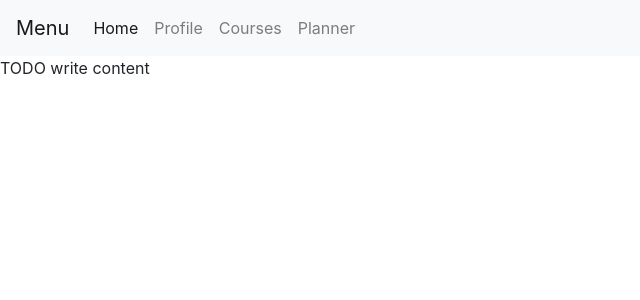
After one commit to MLev98/CISC4900_SP21, a PHP site: page /Courses.html in a window 1280 px wide. The commit adds this page. Shown: the top 300 px of the page, without its empty margins (0-640 px from the left). Run offline with PHP 8.4, Linux system fonts and the light colour scheme.

Commit message:
Added Menu Bar
Added menu bar from bootstrap, need to style profile one. Added two new pages and need to work on them

```diff
--- /dev/null
+++ b/src/Courses.html
@@ -0,0 +1,31 @@
+<!DOCTYPE html>
+<!--
+To change this license header, choose License Headers in Project Properties.
+To change this template file, choose Tools | Templates
+and open the template in the editor.
+-->
+<html>
+    <head>
+        <title>TODO supply a title</title>
+        <meta charset="windows-1252">
+        <meta name="viewport" content="width=device-width, initial-scale=1.0">
+        <link rel="stylesheet" href="https://stackpath.bootstrapcdn.com/bootstrap/4.4.1/css/bootstrap.min.css" integrity="sha384-Vkoo8x4CGsO3+Hhxv8T/Q5PaXtkKtu6ug5TOeNV6gBiFeWPGFN9MuhOf23Q9Ifjh" crossorigin="anonymous">
+    </head>
+    <body>
+        <nav class="navbar navbar-expand-lg navbar-light bg-light">
+        <a class="navbar-brand" href="#">Menu</a>
+        <button class="navbar-toggler" type="button" data-toggle="collapse" data-target="#navbarNavAltMarkup" aria-controls="navbarNavAltMarkup" aria-expanded="false" aria-label="Toggle navigation">
+        <span class="navbar-toggler-icon"></span>
+        </button>
+        <div class="collapse navbar-collapse" id="navbarNavAltMarkup">
+        <div class="navbar-nav">
+          <a class="nav-item nav-link active" href="./dashboard.php">Home <span class="sr-only">(current)</span></a>
+          <a class="nav-item nav-link" href="./Profile.html">Profile</a>
+          <a class="nav-item nav-link" href="./Courses.html">Courses</a>
+          <a class="nav-item nav-link" href="./Planner.html">Planner</a>
+        </div>
+        </div>
+        </nav>
+        <div>TODO write content</div>
+    </body>
+</html>
--- a/src/index.php
+++ b/src/index.php
@@ -20,6 +20,8 @@ and open the template in the editor.
   <link rel="stylesheet" type="text/css" href="main.css">
   <link rel="preconnect" href="https://fonts.gstatic.com">
   <link href="https://fonts.googleapis.com/css2?family=Quicksand:wght@500&display=swap" type="text/css" rel="stylesheet">
+
+  <title>Brooklyn College Registration Helper</title>
 </head>
 <body>
   <script src="main.js" type="application/javascript"></script>
```
Also changed, not shown: src/Planner.html (added, +31 -0 lines), src/dashboard.php (+15 -0 lines), src/profile.html (+18 -0 lines).
